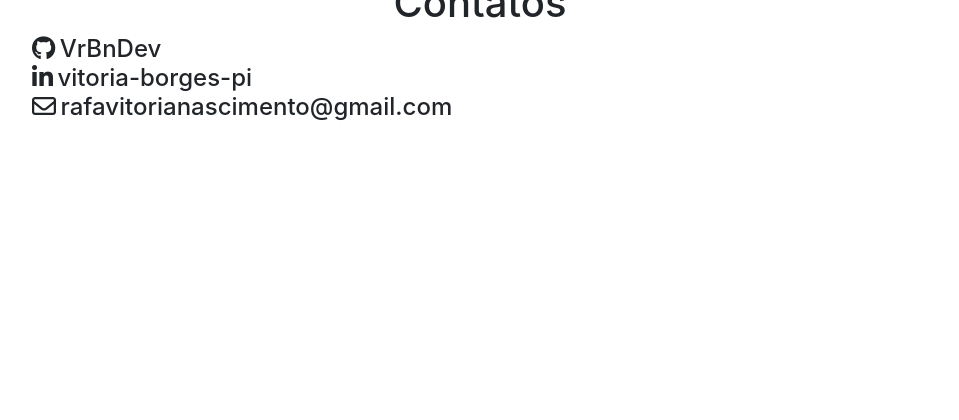
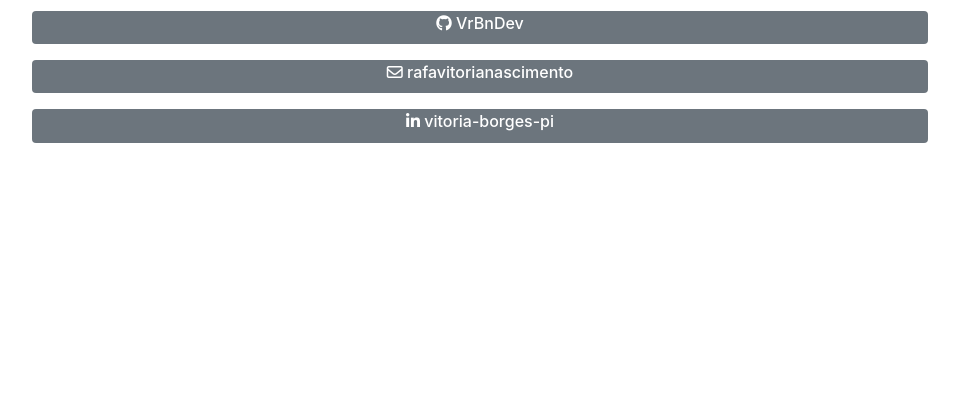
Before and after one commit to VrBnDev/PW2024.2, a Django app: page /contato/ in a window 1280 px wide. Shown: the part 347-767 px from the top of the page, without its empty margins (160-1119 px from the left). Run offline with Django 4.2, Linux system fonts and the light colour scheme; some libraries are stand-ins or nearby versions.

Commit message:
ajustes nas telas home, sobre e contato

```diff
--- a/home/templates/contato.html
+++ b/home/templates/contato.html
@@ -4,20 +4,13 @@
 <body>
 
     <main>
-        <h1 class="text-center">Contatos</h1>
-        <div class="contatos text-left" style="width: 70vw; margin: 0 auto;">
-          <div>
-            <i class="fa-brands fa-github" style="font-size: 1.5rem;"></i>
-            <span class="h4">VrBnDev</span>
-          </div>
-          <div>
-            <i class="fa-brands fa-linkedin-in" style="font-size: 1.5rem;"></i>
-            <span class="h4">vitoria-borges-pi</span>
-          </div>
-          <div>
-            <i class="fa-regular fa-envelope" style="font-size: 1.5rem;"></i>
-            <span class="h4">rafavitorianascimento@gmail.com</span>
-          </div>
+        <div class="d-flex flex-wrap justify-content-center align-items-center m-4">
+          <a href="https://github.com/VrBnDev" target="_blank" class="badge badge-secondary m-2" style="width: 70vw;"><h6><i class="fa-brands fa-github"></i> VrBnDev</h6></a>
+
+          <a href="mailto:rafavitorianascimento@gmail.com" target="_blank" class="badge badge-secondary m-2" style="width: 70vw;"><h6><i class="fa-regular fa-envelope"></i> rafavitorianascimento</h6></a>
+
+          <a href="https://www.linkedin.com/in/vitoria-borges-pi/" target="_blank" class="badge badge-secondary m-2" style="width: 70vw;"><h6><i class="fa-brands fa-linkedin-in"></i> vitoria-borges-pi</h6></a>
+
         </div>
     </main>
     <!-- JavaScript (Opcional) -->
--- a/home/templates/index.html
+++ b/home/templates/index.html
@@ -5,7 +5,7 @@
     <!-- Fim do Cabeçalho -->
 
     <main>
-        <h1 class="text-center">Desafios Propostos</h1>
+        <h1 class="text-center h3">Desafios Propostos</h1>
 
         <div class="container">
           <div class="row justify-content-center">
--- a/home/templates/partials/card.html
+++ b/home/templates/partials/card.html
@@ -1,5 +1,6 @@
 <div class="card m-2 justify-content-center" style="width: 15rem;">
-    <img class="card-img-top" src="https://encurtador.com.br/kJ4v4" alt="Imagem de capa do card">
+    {% load static %}
+    <img class="card-img-top" src="{% static "img/diassemanas.png" %}" alt="Imagem de capa do card">
     <div class="card-body">
       <h5 class="card-title text-center">Dia da Semana</h5>
       <p class="card-text text-justify">Descubra uma atividade especial para qualquer dia da semana! Escolha um número de 1 a 7 e receba uma sugestão para tornar seu dia ainda mais interessante.</p>
```
Also changed, not shown: home/templates/sobre.html (+6 -4 lines), home/static/img/avatar-vitoria.png (added), home/static/img/diassemanas.png (added).
